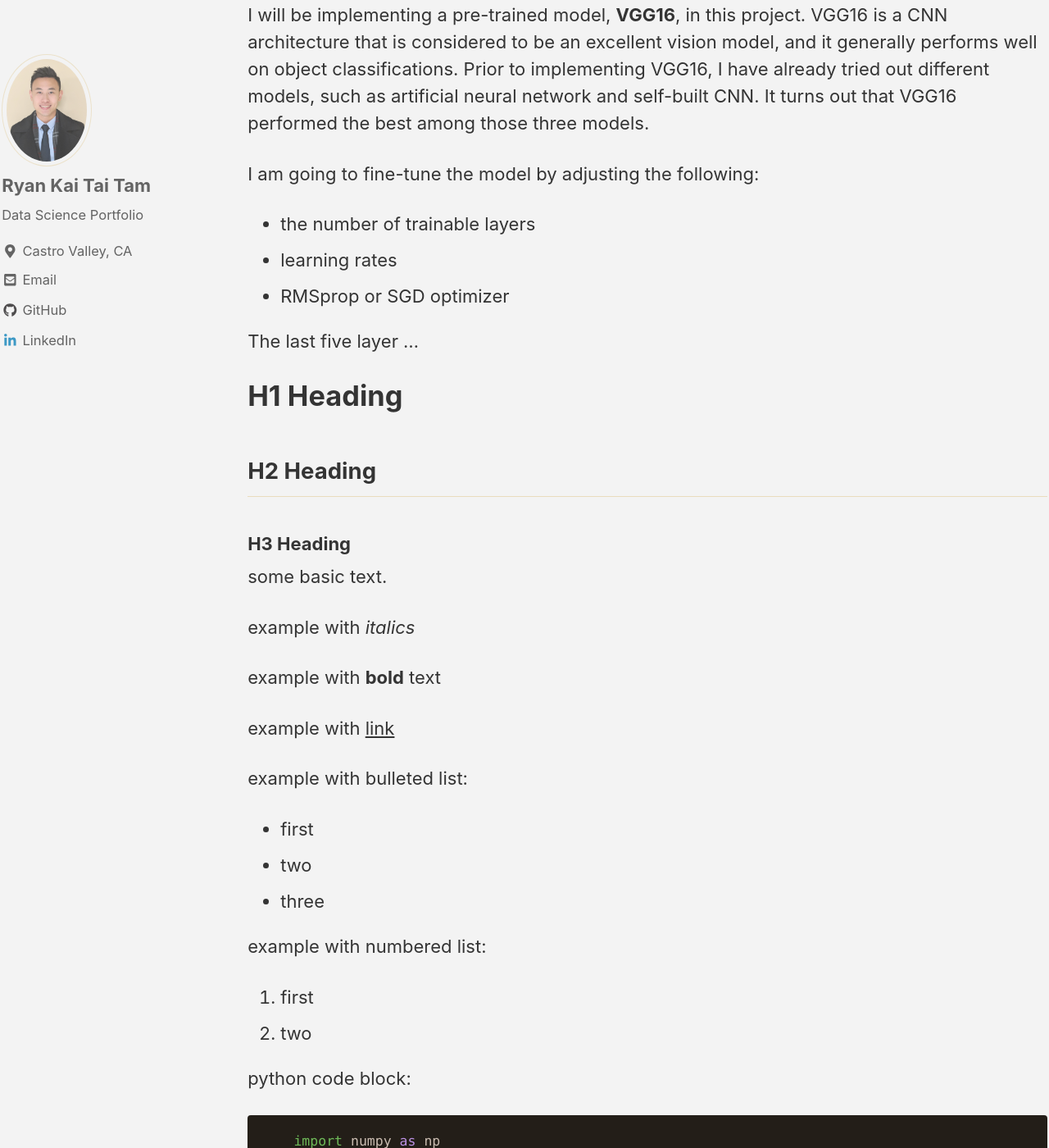
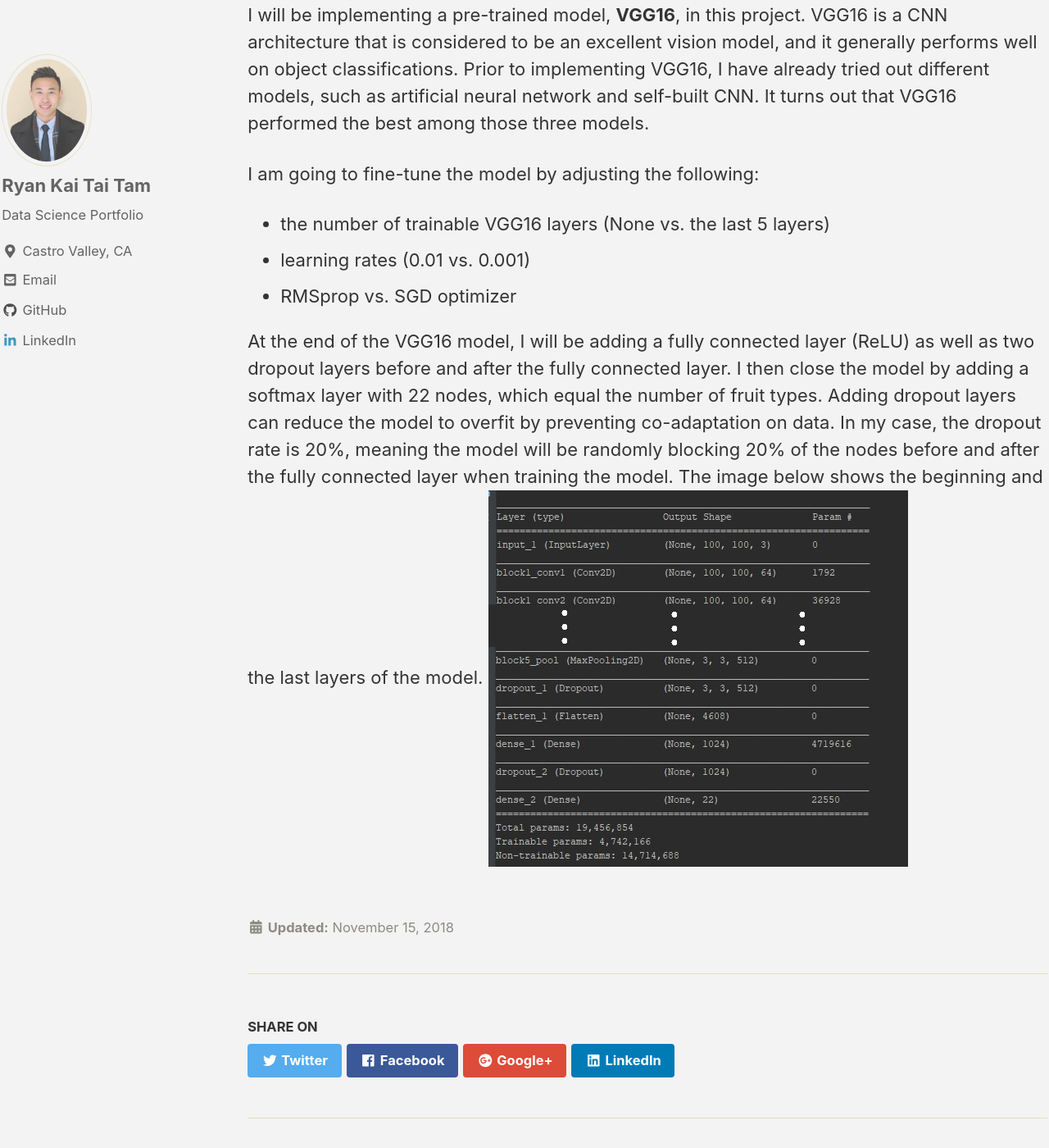
Before and after one commit to ryan-kttam/ryan-kttam.github.io, a Jekyll site: the page built from _posts/2018-11-15-fruit_image_recognition.md, in a window 1280 px wide and 1400 px high, scrolled down 2214 px. Shown: the whole window at 82% size. Built offline with Jekyll 4.4.1, drawn with Linux system fonts in a browser that asks for light colours; cached includes are drawn as plain includes; nearby versions of some CDN libraries; some of the changed text lies outside the part shown.

Commit message:
adding model section

````diff
--- a/_posts/2018-11-15-fruit_image_recognition.md
+++ b/_posts/2018-11-15-fruit_image_recognition.md
@@ -37,56 +37,9 @@ def process_image(img_path, img_list, label_list, fruit_name, dim):
 I will be implementing a pre-trained model, **VGG16**, in this project. VGG16 is a CNN architecture that is considered to be an excellent vision model, and it generally performs well on object classifications. Prior to implementing VGG16, I have already tried out different models, such as artificial neural network and self-built CNN. It turns out that VGG16 performed the best among those three models.
 
 I am going to fine-tune the model by adjusting the following:
-* the number of trainable layers
-* learning rates
-* RMSprop or SGD optimizer
+* the number of trainable VGG16 layers (None vs. the last 5 layers)
+* learning rates (0.01 vs. 0.001)
+* RMSprop vs. SGD optimizer
 
-The last five layer ...
-
-
-# H1 Heading
-
-## H2 Heading
-
-### H3 Heading
-
-some basic text.
-
-example with *italics*
-
-example with **bold** text
-
-example with [link](https://github.com/ryan-kttam)
-
-example with bulleted list:
-* first
-+ two
-- three
-
-example with numbered list:
-1. first
-2. two
-
-python code block:
-```python
-    import numpy as np
-    def test_function(x):
-      z = np.sum(x)
-      return z
-```
-
-python code block:
-```r
-library(tidyverse)
-df = read.csv('xxx.csv')
-head(df)
-```
-
-inline code: `x+y`
-
-an image:
-<img src="/images/mm2.jpg" alt="mountain">
-
-math equation:
-
-$$ z=x+y$$
+At the end of the VGG16 model, I will be adding a fully connected layer (ReLU) as well as two dropout layers before and after the fully connected layer. I then close the model by adding a softmax layer with 22 nodes, which equal the number of fruit types. Adding dropout layers can reduce the model to overfit by preventing co-adaptation on data. In my case, the dropout rate is 20%, meaning the model will be randomly blocking 20% of the nodes before and after the fully connected layer when training the model. The image below shows the beginning and the last layers of the model.
+<img src="/images/cnn_model.jpg" alt="mountain">
````
Also changed, not shown: images/cnn_model.jpg (added).
